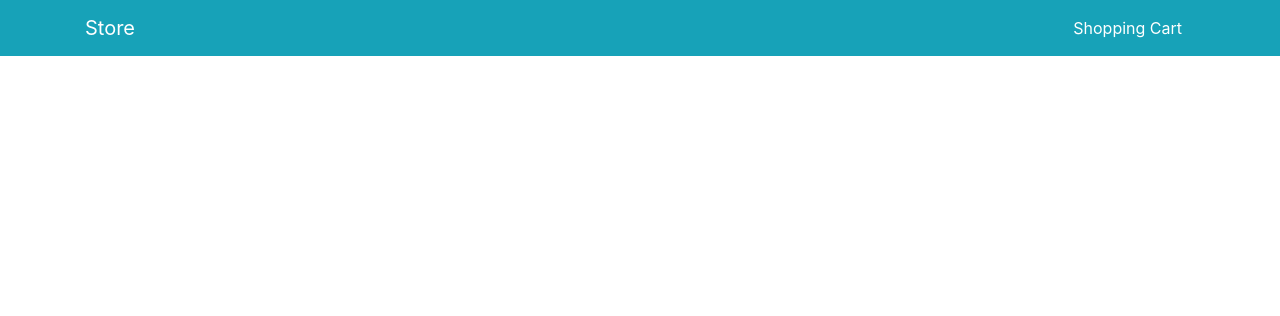
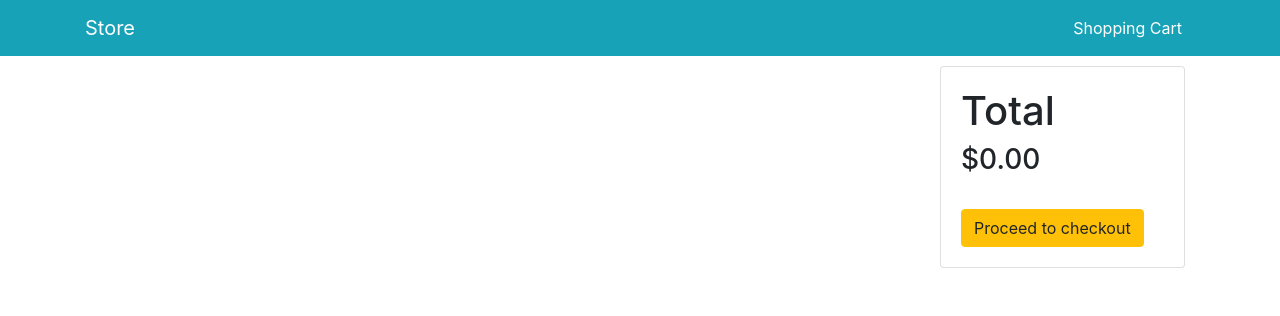
Before and after one commit to TasfiaAddrita/contractor-project, a Flask app: page /shopping-cart in a window 1280 px wide. Shown: the top 316 px of the page. Run offline with Flask 2, Linux system fonts and the light colour scheme; data that the repository does not hold is empty; some libraries are stand-ins or nearby versions.

Commit message:
completed basic requirements

```diff
--- a/app.py
+++ b/app.py
@@ -10,6 +10,7 @@ db = client.Store
 users = db.users
 products = db.products
 shopping_cart = db.shopping_cart
+checkout = db.checkout
 
 # dummy products
 db_products = [
@@ -43,9 +44,9 @@ db_products = [
     }
 ]
 
-db.products.delete_many({})
-db.shopping_cart.delete_many({})
-db.products.insert_many(db_products)
+# db.products.delete_many({})
+# db.shopping_cart.delete_many({})
+# db.products.insert_many(db_products)
 
 app = Flask(__name__)
 
@@ -53,19 +54,16 @@ app = Flask(__name__)
 def index():
     return render_template('index.html', products=products.find({}))
 
-
 @app.route('/product/<product_id>', methods=['GET'])
 def product_page(product_id):
     product = products.find_one({'_id': ObjectId(product_id)})
     return render_template('product.html', product=product)
-
 
 @app.route('/product/<product_id>', methods=['POST'])
 def add_product(product_id):
     quantity = request.form.get('quantity')
     product_id =  products.find_one({'_id': ObjectId(product_id)})
     subtotal = int(quantity) * int(product_id['price'])
-    print(product_id['price'])
     product_item = {
         'product_id': product_id,
         'quantity': quantity,
@@ -76,8 +74,11 @@ def add_product(product_id):
 
 @app.route('/shopping-cart', methods=["GET"])
 def show_shopping_cart():
-    return render_template('shopping_cart.html', shopping_list=shopping_cart.find({}))
-
+    total = 0
+    for item in shopping_cart.find({}):
+        for product in products.find({}):
+            total += product['price']
+    return render_template('shopping_cart.html', shopping_cart=shopping_cart.find({}), total=total)
 
 @app.route('/shopping-cart/<product_id>/<change_quantity>', methods=["POST"])
 def update_quantity(product_id, change_quantity):
--- a/static/style.css
+++ b/static/style.css
@@ -1,5 +1,9 @@
 .index {
     margin-top: 30px;
+}
+
+.col {
+    padding: 0px;
 }
 
 .card {
--- a/templates/partials/cart_item.html
+++ b/templates/partials/cart_item.html
@@ -1,12 +1,11 @@
 <div class="card cart-item">
     <div class="row no-gutters">
-        <!-- <div class="col-md-4"> -->
         <div class="col">
             <img src="{{ item.product_id.picture }}" class="card-img">
         </div>
         <div class="col-md-6 d-flex align-items-start">
             <div class="card-body">
-                <h5 class="card-title">{{ item.product_id.name }}</h5>
+                <h4 class="card-title">{{ item.product_id.name }}</h4>
                 <form id="change-quantity" action="" method="POST">
                     <p class="card-text d-inline">Quantity: </p>
                     <select name="quantity">
@@ -16,10 +15,9 @@
                         <option {{ 'selected' if item.quantity == "4" else '' }} value="4">4</option>
                         <option {{ 'selected' if item.quantity == "5" else '' }} value="5">5</option>
                     </select>
-                    <!-- <p id="quant-success" class="small">Quantity updated!</p> -->
                 </form>
                 <br>
-                <p class="card-text">${{ '%0.2f'| format(item.product_id.price|float) }}</p>
+                <h5 class="card-text">${{ '%0.2f'| format(item.product_id.price|float) }}</h5>
             </div>
         </div>
         <div class="col d-flex align-items-center">
--- a/templates/shopping_cart.html
+++ b/templates/shopping_cart.html
@@ -2,8 +2,27 @@
 
 {% block content %}
 
-{% for item in shopping_list %}
-    {% include 'partials/cart_item.html' %}
-{% endfor %}
+<div class="row">
+    <div class="col-9">
+        {% for item in shopping_cart %}
+            {% include 'partials/cart_item.html' %}
+        {% endfor %}
+    </div>
+
+    <div class="col-3 d-flex h-100">
+        <div class="card" style="margin-left: 0px;">
+            <div class="card-item">
+                <div class="card-body">
+                    <h1>Total</h1>
+                    <h3>${{ '%0.2f'| format(total|float) }}</h3>
+                    <br>
+                    <button class="btn btn-warning">Proceed to checkout</button>
+                </div>
+            </div>
+        </div>
+    </div>
+</div>
+
+
 
 {% endblock %}
```
